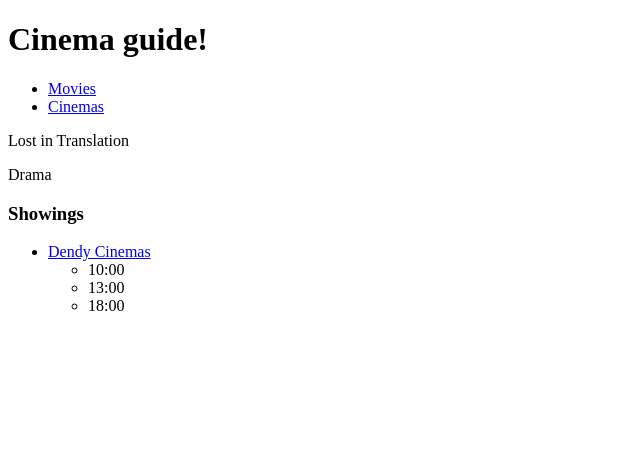
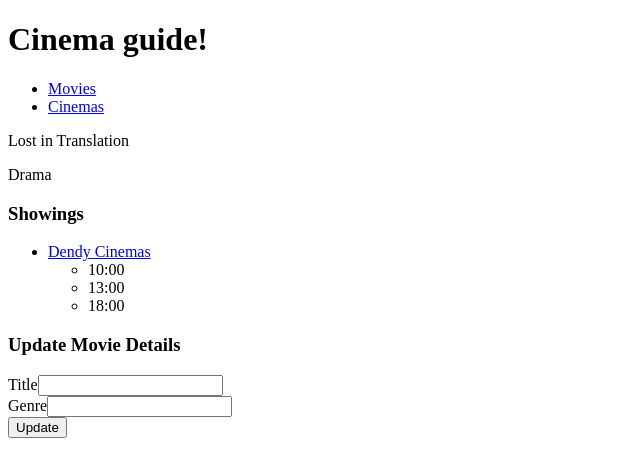
Before and after one commit to rmar8138/cinema-guide, an Angular app: page /movie/1 in a window 1280 px wide. Shown: the top 476 px of the page, without its empty margins (0-640 px from the left). Built offline with nearby package versions, Linux system fonts and the light colour scheme.

Commit message:
Add update form for movies

```diff
--- a/src/app/app.module.ts
+++ b/src/app/app.module.ts
@@ -1,5 +1,6 @@
 import { BrowserModule } from '@angular/platform-browser';
 import { NgModule } from '@angular/core';
+import { FormsModule } from '@angular/forms';
 
 import { AppRoutingModule } from './app-routing.module';
 import { AppComponent } from './app.component';
@@ -20,7 +21,8 @@ import { CinemaComponent } from './components/cinema/cinema.component';
   ],
   imports: [
     BrowserModule,
-    AppRoutingModule
+    AppRoutingModule,
+    FormsModule
   ],
   providers: [],
   bootstrap: [AppComponent]
--- a/src/app/components/cinema/cinema.component.html
+++ b/src/app/components/cinema/cinema.component.html
@@ -1,5 +1,6 @@
 <div>
   <h3>{{ cinema.name }}</h3>
+  <span>Opening Hours: {{ cinema.openingHours }}</span>
   <ul>
     <li *ngFor="let movieShowing of movieShowings">
       <a [routerLink]="['/movie', movieShowing.movie.id]">{{
--- a/src/app/components/movie/movie.component.html
+++ b/src/app/components/movie/movie.component.html
@@ -14,4 +14,16 @@
       </ul>
     </li>
   </ul>
+  <h3>Update Movie Details</h3>
+  <form (ngSubmit)="onSubmit()">
+    <div>
+      <label>Title</label>
+      <input type="text" name="title" [(ngModel)]="movieTitle" />
+    </div>
+    <div>
+      <label>Genre</label>
+      <input type="text" name="genre" [(ngModel)]="movieGenre" />
+    </div>
+    <button>Update</button>
+  </form>
 </div>
--- a/src/app/components/movie/movie.component.ts
+++ b/src/app/components/movie/movie.component.ts
@@ -13,6 +13,8 @@ import { CinemaShowing } from './../../models/CinemaShowing';
 export class MovieComponent implements OnInit {
   movie: Movie;
   cinemaShowings: CinemaShowing[];
+  movieTitle: string;
+  movieGenre: string;
 
   constructor(
     private route: ActivatedRoute,
@@ -26,4 +28,14 @@ export class MovieComponent implements OnInit {
       this.cinemaShowings = this.movieService.getCinemaShowings(id);
     });
   }
+
+  onSubmit() {
+    this.movieService.updateMovie(this.movie.id, {
+      title: this.movieTitle || this.movie.title,
+      genre: this.movieGenre || this.movie.genre
+    });
+
+    this.movieTitle = '';
+    this.movieGenre = '';
+  }
 }
--- a/src/app/services/movie.service.ts
+++ b/src/app/services/movie.service.ts
@@ -64,4 +64,14 @@ export class MovieService {
 
     return cinemaShowings;
   }
+
+  updateMovie(id, { title, genre }) {
+    this.movies.forEach(movie => {
+      if (movie.id === id) {
+        movie.title = title;
+        movie.genre = genre;
+        return;
+      }
+    });
+  }
 }
```
